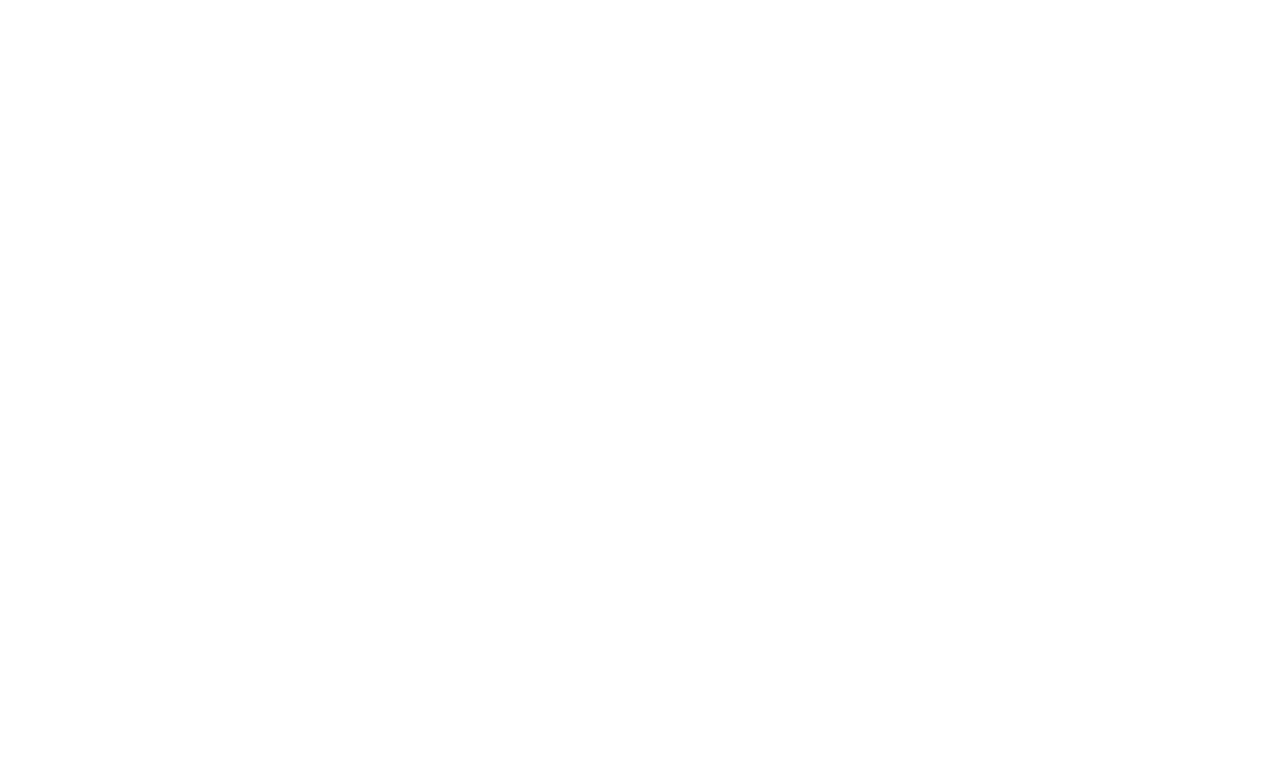
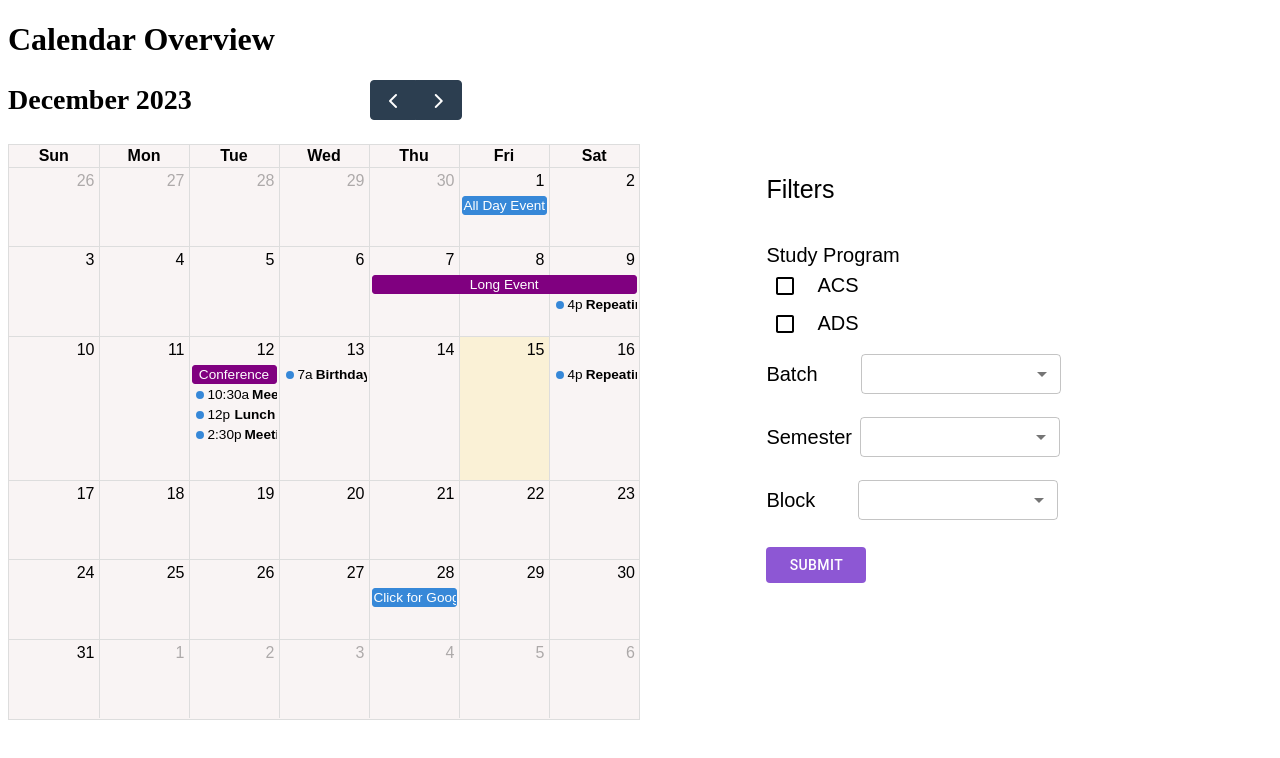
Before and after one commit to Kishor-Patil97/lecture-management, a React (Create React App) app in the folder lecture-management-system/: page /Calendar in a window 1280 px wide. Before the commit this address had no page. Shown: the top 758 px of the page. Built offline with nearby package versions, Linux system fonts and the light colour scheme.

Commit message:
calendar and filter changes

```diff
--- a/lecture-management-system/package.json
+++ b/lecture-management-system/package.json
@@ -13,7 +13,9 @@
     "@testing-library/jest-dom": "^5.17.0",
     "@testing-library/react": "^13.4.0",
     "@testing-library/user-event": "^13.5.0",
+    "bootstrap": "^5.3.2",
     "react": "^18.2.0",
+    "react-bootstrap": "^2.9.1",
     "react-dom": "^18.2.0",
     "react-router-dom": "^6.14.1",
     "react-scripts": "5.0.1",
--- a/lecture-management-system/src/App.js
+++ b/lecture-management-system/src/App.js
@@ -2,7 +2,7 @@
 import { BrowserRouter } from 'react-router-dom';
 import { Routes, Route } from "react-router-dom";
 import {AddEvents} from './components/Add_events/AddEvents';
-
+import { Calendar } from './components/calendar/Calendar';
 
 
 function App() {
@@ -11,6 +11,7 @@
       <BrowserRouter>
       <Routes>
         <Route path="/" element={<AddEvents/>}/>
+        <Route path="/Calendar" element={<Calendar/>}/>
       </Routes>
     </BrowserRouter>
 
--- a/lecture-management-system/src/components/calendar/Calendar.js
+++ b/lecture-management-system/src/components/calendar/Calendar.js
@@ -1,14 +1,19 @@
 import React from 'react';
 import FullCalendar from '@fullcalendar/react';
 import dayGridPlugin from '@fullcalendar/daygrid';
+import { Grid } from '@mui/material';
+import { Filter } from '../filter/Filter';
 
-const Calendar = () => {
+export const Calendar = () => {
   return (
-        <div>
+    <>
+      <h1>Calendar Overview</h1 >
+      <Grid container>
+        <Grid item xs={6}>
           <FullCalendar
             plugins={[dayGridPlugin]}
             initialView='dayGridMonth'
-                events= {[
+            events={[
               {
                 title: 'All Day Event',
                 start: '2023-12-01'
@@ -63,9 +68,15 @@
               left: 'title',
               end: ''
             }}
-                height={"90vh"}
+            height={"80vh"}
           />
-        </div>
-    )
-}
+        </Grid>
+        <Grid item xs={6}>
+          <Filter />
+        </Grid>
+      </Grid>
+    </>
+  );
+};
+
 export default Calendar;
--- a/lecture-management-system/src/components/filter/Filter.js
+++ b/lecture-management-system/src/components/filter/Filter.js
@@ -2,7 +2,11 @@
 import "./style.css";
 import CheckBoxIcon from '@mui/icons-material/CheckBox';
 import CheckBoxOutlineBlankIcon from '@mui/icons-material/CheckBoxOutlineBlank';
-import Dropdown from "../utils/Dropdown";
+import InputLabel from '@mui/material/InputLabel';
+import MenuItem from '@mui/material/MenuItem';
+import FormControl from '@mui/material/FormControl';
+import Select from '@mui/material/Select';
+import { Button } from "@mui/material";
 
 export const Filter = () => {
     const [isChecked, setIsChecked] = useState(false);
@@ -21,10 +25,45 @@
                 {options.map((value, index) => (
                     <div className="optionWrapper" onClick={handleCheckboxToggle}>
                         {isChecked ? <CheckBoxIcon /> : <CheckBoxOutlineBlankIcon />}
-                        <span>{value}</span>
+                        <span className="value">{value}</span>
                     </div>
                 ))}
-                <Dropdown />
+
+                <div className="batch">
+                    <p className="name">Batch</p>
+                    <FormControl sx={{ m: 1, minWidth: 120 }} size="small" >
+                        <Select style={{width: '200px'}}>
+                            <MenuItem value={9}>April 2022-2024</MenuItem>
+                            <MenuItem >October 2022-2024</MenuItem>
+                            <MenuItem >April 2023-2025</MenuItem>
+                            <MenuItem >October 2023-2025</MenuItem>
+                        </Select>
+                    </FormControl >
+                </div>
+                <div className="semester">
+                    <p>Semester</p>
+                    <FormControl sx={{ m: 1, minWidth: 120 }} size="small" >
+                        <Select style={{width: '200px'}}>
+                            <MenuItem value={9}>1</MenuItem>
+                            <MenuItem >2</MenuItem>
+                            <MenuItem >3</MenuItem>
+                            <MenuItem >4</MenuItem>
+                        </Select>
+                    </FormControl >
+                </div>
+                <div className="block">
+                    <p className="name">Block</p>
+                    <FormControl sx={{ m: 1, minWidth: 120 }} size="small" >
+                        <Select style={{width: '200px'}}>
+                            <MenuItem value={9}>09:00</MenuItem>
+                            <MenuItem >11:00</MenuItem>
+                            <MenuItem >02:00</MenuItem>
+                            <MenuItem >05:30</MenuItem>
+                        </Select>
+                    </FormControl >
+                </div>
+                {/* <button className="button">Submit</button> */}
+                <Button style={{backgroundColor: '#8D57D4', width: '100px', color: 'white'}}>Submit</Button>
             </div>
         </div>
 
--- a/lecture-management-system/src/components/filter/style.css
+++ b/lecture-management-system/src/components/filter/style.css
@@ -2,19 +2,50 @@
     /* height: 451px; */
     position: relative;
     width: 333px;
-    font-family: "DM Serif Text-Regular", Helvetica;
+    font-family: sans-serif;
     font-size: 25px;
     font-weight: 400;
     color: #000000;
+    margin-left: 20%;
+    margin-top: 15%;
   }
 
   .textWrapper {
     top: 80PX;
-    font-family: "DM Serif Text-Regular", Helvetica;
     font-size: 20px;
     font-weight: 400;
+    margin-top: 40px;
   }
   .optionWrapper {
     display: flex;
     align-items: center;
+    padding: 7px;
   }
+
+  .batch, .semester, .block {
+    display: flex;
+    align-items: center ;
+  }
+
+  .name {
+    margin-right: 35px;
+  }
+
+  .button {
+    width: 100px;
+    background-color: #8D57D4;
+    color: white;
+    width: 100px;
+    background-color: #8D57D4;
+    color: white;
+    padding: 7px;
+    border: none;
+    border-radius: 4px;
+  }
+
+  .block {
+    margin-bottom: 15px;
+  }
+  .value {
+    margin-left: 20px;
+  }
```
Also changed, not shown: 1 other file (tests, documents, lock files or other folders). Lines whose indentation alone changed are shown as unchanged.
